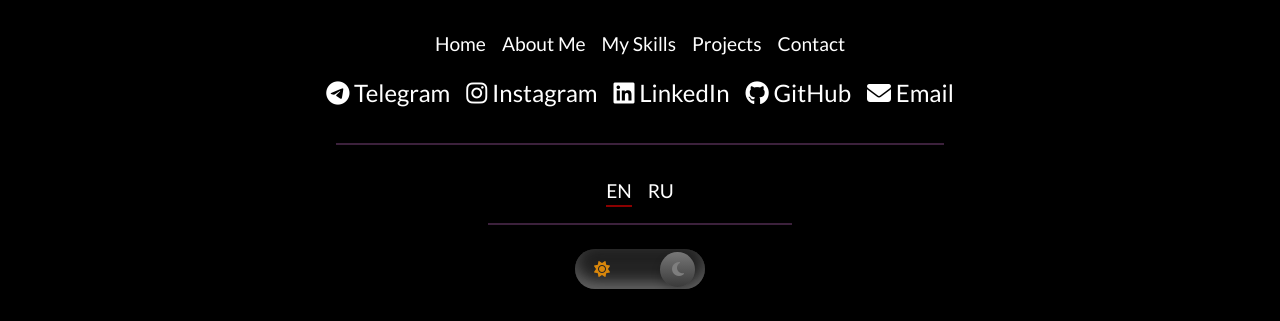
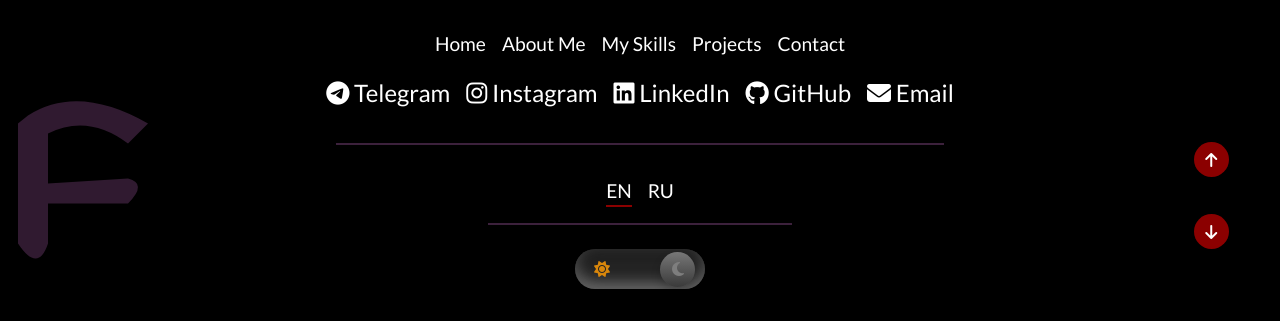
Before and after one commit to fanil279/Personal-Portfolio, a website: page public/html/index.html in a window 1280 px wide. Both pictures are taken after a click on the label 640 px from the left and 3869 px from the top of the page. Shown: the part 3600-3921 px from the top of the page. Drawn offline with nearby package versions, Linux system fonts and the light colour scheme.

Commit message:
feat: UpDown scroll and Letter F curve. fix: minor updates and improvements to language and Light, Dark mode switcher.

```diff
--- a/public/css/responsive.css
+++ b/public/css/responsive.css
@@ -71,7 +71,7 @@
 }
 
 @media (max-width: 1280px) {
-  nav {
+  nav, .content > a {
     max-width: 1024px;
     font-size: 1rem;
     margin: auto;
--- a/public/css/style.css
+++ b/public/css/style.css
@@ -6,6 +6,16 @@
     --fontCol: rgb(50, 50, 50);
     --linkCol: darkred;
     --hrC: darkred;
+}
+
+.dark-mode {
+  --mainCol: black;
+  --mainCol2: rgb(50, 50, 50);
+  --fontCol: white;
+  --linkCol: darkred;
+  --hrC: #EE82EE;
+  background-color: var(--mainCol2);
+  color: var(--fontCol);
 }
 
 *,
@@ -23,7 +33,7 @@ html {
 body {
     background-color: var(--mainCol2);
     overflow-x: hidden;
-    font-family: "Lato", serif;
+    font-family: "Lato", sans-serif;
     font-weight: 400;
     font-style: normal;
     margin-inline: auto;
@@ -66,7 +76,7 @@ nav a:hover {
 
 .dropdown:hover .content {
   display: block;
-  background-color: var(--mainCol2);
+  background-color: var(--mainCol);
 }
 
 .dropdown:hover .fa-arrow-down {
@@ -139,6 +149,8 @@ h3 {
   color: white;
   font-size: 2rem;
   text-align: center;
+  word-wrap: break-word;
+  max-width: 900px;
 }
 
 #aboutMe {
@@ -252,6 +264,11 @@ h2 {
   color: white;
 }
 
+.boxDark:hover {
+  background-color: var(--fontCol);
+  color: var(--mainCol);
+}
+
 .box p {
   font-size: 1.3rem;
 }
@@ -312,7 +329,7 @@ option {
 }
 
 .form-select:focus {
-  border-color: var(--linkCol); /* Highlight on focus */
+  border-color: var(--linkCol);
   box-shadow: 0 0 4px var(--linkCol);
 }
 
@@ -538,3 +555,45 @@ label .fa-moon {
 #theme-toggle:checked + label .fa-moon {
   fill: #fff;
 }
+
+#up {
+  color: white;
+  background-color: var(--linkCol);
+  position: fixed;
+  right: 4%;
+  bottom: 18%;
+  width: 35px;
+  height: 35px;
+  border-radius: 50%;
+  border: none;
+  outline: none;
+}
+
+#down {
+  color: white;
+  background-color: var(--linkCol);
+  position: fixed;
+  right: 4%;
+  bottom: 9%;
+  width: 35px;
+  height: 35px;
+  border-radius: 50%;
+  margin-top: 20px;
+  border: none;
+  outline: none;
+}
+
+.btnArr:hover {
+  transform: scale(1.2);
+}
+
+#shape {
+  position: absolute;
+  background: var(--hrC);
+  width: 200px;
+  height: 200px;
+  margin-top: 3rem;
+  opacity: 0.2;
+  margin-right: 69rem;
+  clip-path: path("M 40,32 Q 90,0 160,40 L 140,60 Q 100,30 60,50 L 60,100 L 140,95 Q 160,100 140,120 L 60,120 L 60,160 Q 50,190 30,160 L 30,40 Z");
+}
--- a/public/html/index.html
+++ b/public/html/index.html
@@ -173,6 +173,11 @@
             <i id="sun" class="fa-solid fa-sun"></i>
             <i id="moon" class="fa-solid fa-moon"></i>
         </label>
+
+        <button class="btnArr" id="up"><i class="fa-solid fa-arrow-up"></i></button>
+        <button class="btnArr" id="down"><i class="fa-solid fa-arrow-down"></i></button>
+
+        <div id="shape"></div>
     </footer>
 </body>
 </html>
--- a/public/js/script.js
+++ b/public/js/script.js
@@ -1,8 +1,9 @@
 document.addEventListener("DOMContentLoaded", (e) => {
+    // Client-side form validation
     const form = document.querySelector("form");
     if (form) {
         form.addEventListener("submit", (e) => {
-            e.preventDefault();
+            e.preventDefault()
 
             const firstName = document.getElementsByName("firstname")[0].value.trim()
             const lastName = document.getElementsByName("lastname")[0].value.trim()
@@ -18,7 +19,7 @@ document.addEventListener("DOMContentLoaded", (e) => {
 
             spanFn.textContent = "";
             spanLn.textContent = "";
-            spanEmail.textContent = "";
+            spanEmail.textContent = ""
 
             if (firstName === "") {
                 spanFn.textContent = "First name cannot be empty!"
@@ -46,10 +47,11 @@ document.addEventListener("DOMContentLoaded", (e) => {
 
             window.alert("Form submitted successfully!")
             form.submit()
-        });
+        })
     }
 
 
+    // CV download functionality logic
     const btnCv = document.getElementById("download-cv-btn")
     const btnLink = document.getElementById("cv-link")
 
@@ -58,6 +60,7 @@ document.addEventListener("DOMContentLoaded", (e) => {
     })
 
 
+    // English, Russian language switcher
     const langData = {
         ru: {
             home: "ГЛАВНАЯ",
@@ -77,6 +80,7 @@ document.addEventListener("DOMContentLoaded", (e) => {
             fastSupport: "Быстрая поддержка",
             homeFooter: "Главная",
             aboutMeFooter: "Обо мне",
+            aboutMeHeader: "",
             mySkillsFooter: "Мои навыки",
             projectsFooter: "Проекты",
             contactFooter: "Связаться",
@@ -129,7 +133,6 @@ document.addEventListener("DOMContentLoaded", (e) => {
     })
 
     document.getElementById("rus").addEventListener("click", (e) => {
-        e.preventDefault()
         changeLang("ru")
         document.getElementById("rus").classList.add("activeText")
         document.getElementById("en").classList.remove("activeText")
@@ -141,79 +144,56 @@ document.addEventListener("DOMContentLoaded", (e) => {
     })
 
 
+    // Light, Dark mode toggle
     const label = document.getElementById("label")
-    let isDarkMode = false
+    label.addEventListener("click", () => {
+        const themeToggle = document.getElementById("theme-toggle")
+        const body = document.body
+        const boxes = document.getElementsByClassName("box")
 
-    label.addEventListener("click", () => {
-        const nav = document.querySelector("nav")
-        const footer = document.querySelector("footer")
-        const mySkills = document.getElementById("mySkills")
-        const p = document.getElementById("p")
-        const subCon2 = document.getElementsByClassName("subContainer2")
-        const skills = document.getElementsByClassName("skills")
-        const txt = document.getElementsByClassName("txt")
-        const box = document.getElementsByClassName("box")
-        const hr = document.getElementById("hr")
-        const hr2 = document.getElementById("hr2")
-        const dropdown = document.getElementById("content")
-        const ddL = document.getElementById("ddLink")
-
-        if (isDarkMode) {
-            // Revert to light mode
-            document.body.style.backgroundColor = "#a7a8a6"
-
-            if (nav) nav.style.backgroundColor = ""
-            if (mySkills) mySkills.style.backgroundColor = ""
-            if (p) p.style.backgroundColor = ""
-            if (footer) footer.style.backgroundColor = ""
-            hr.style.backgroundColor = ""
-            hr2.style.backgroundColor = ""
-            hr.style.border = ""
-            hr2.style.border = ""
-            dropdown.style.backgroundColor = ""
-            ddL.style.backgroundColor = ""
-
-            for (let i = 0; i < subCon2.length; i++) {
-                subCon2[i].style.backgroundColor = ""
-            }
-            for (let i = 0; i < skills.length; i++) {
-                skills[i].style.backgroundColor = ""
-            }
-            for (let i = 0; i < txt.length; i++) {
-                txt[i].style.color = ""
-            }
-            for (let i = 0; i < box.length; i++) {
-                box[i].style.backgroundColor = ""
-            }
-        } else {
-            // Apply dark mode
-            document.body.style.backgroundColor = "rgb(50, 50, 50)"
-
-            if (nav) nav.style.backgroundColor = "black"
-            if (mySkills) mySkills.style.backgroundColor = "black"
-            if (p) p.style.backgroundColor = "rgb(50, 50, 50)"
-            if (footer) footer.style.backgroundColor = "black"
-            hr.style.backgroundColor = "#EE82EE"
-            hr2.style.backgroundColor = "#EE82EE"
-            hr.style.border = "1px solid #EE82EE"
-            hr2.style.border = "1px solid #EE82EE"
-            dropdown.style.backgroundColor = "black"
-            ddL.style.backgroundColor = "black"
-
-            for (let i = 0; i < subCon2.length; i++) {
-                subCon2[i].style.backgroundColor = "black"
-            }
-            for (let i = 0; i < skills.length; i++) {
-                skills[i].style.backgroundColor = "rgb(50, 50, 50)"
-            }
-            for (let i = 0; i < txt.length; i++) {
-                txt[i].style.color = "white"
-            }
-            for (let i = 0; i < box.length; i++) {
-                box[i].style.backgroundColor = "rgb(50, 50, 50)"
-            }
+        // Check for saved theme in localStorage
+        if (localStorage.getItem("dark-mode") === "enabled") {
+            body.classList.add("dark-mode")
+            themeToggle.checked = true
         }
 
-        isDarkMode = !isDarkMode
+        themeToggle.addEventListener("change", function() {
+            if (this.checked) {
+                body.classList.add("dark-mode")
+
+                for (const box of boxes) {
+                    box.classList.add("boxDark")
+                }
+
+                localStorage.setItem("dark-mode", "enabled")
+            } else {
+                body.classList.remove("dark-mode")
+
+                for (const box of boxes) {
+                    box.classList.remove("boxDark")
+                }
+
+                localStorage.setItem("dark-mode", "disabled")
+            }
+        })
+    })
+
+
+    const btnUp = document.getElementById("up")
+    btnUp.addEventListener("click", () => {
+        window.scrollTo({
+            top: 0,
+            left: 0,
+            behavior: "smooth"
+        });
+    });
+
+    const btnDown = document.getElementById("down")
+    btnDown.addEventListener("click", () => {
+        window.scrollTo({
+            top: document.body.scrollHeight,
+            left: 0,
+            behavior: "smooth"
+        })
     })
 })
```
Also changed, not shown: express.js (+41 -6 lines).
